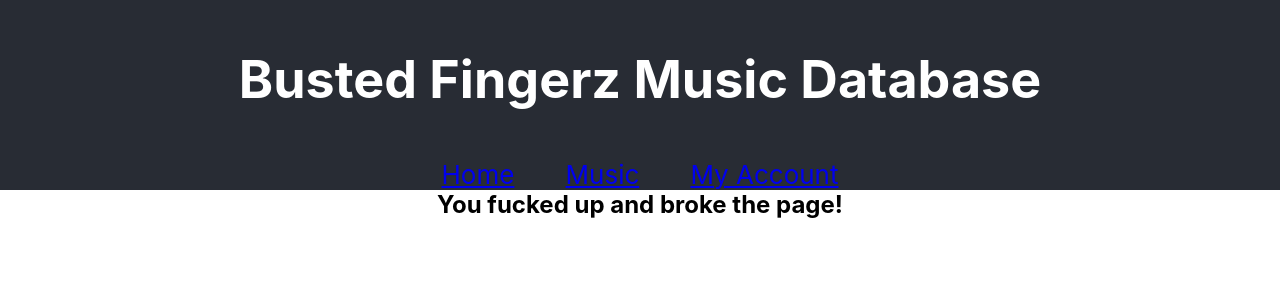
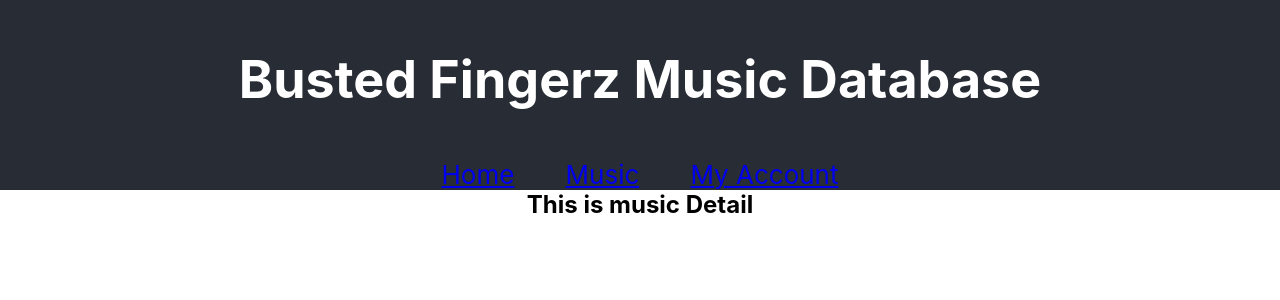
Before and after one commit to SimonSchoetz/music-db-server-from-scratch, a React (Create React App) app in the folder client/: page /music/1 in a window 1280 px wide. Shown: the top 300 px of the page. Built offline with nearby package versions, Linux system fonts and the light colour scheme; no server answers.

Commit message:
Add MusicDetail.js and make use of getMusicByID function

```diff
--- a/client/src/App.js
+++ b/client/src/App.js
@@ -5,6 +5,7 @@ import AccountManager from "./AccountManager";
 import MusicList from "./MusicList";
 import Home from "./Home";
 import MusicInputForm from './MusicInputForm';
+import MusicDetail from './MusicDetail';
 import LogIn from './LogIn';
 import SignUp from './SignUp';
 import Error from "./Error404";
@@ -32,6 +33,7 @@ function App() {
         <Route exact path="/music" component={MusicList} />
         <Route exact path="/user" component={AccountManager} />
         <Route exact path="/music/post" component={MusicInputForm} />
+        <Route exact path="/music/:id" component={MusicDetail} />
         <Route exact path="/user/login" component={LogIn} />
         <Route exact path="/user/signup" component={SignUp} />
         <Route component={Error} />
--- /dev/null
+++ b/client/src/MusicDetail.js
@@ -0,0 +1,19 @@
+import React, { useState, useEffect } from 'react'
+
+export default function MusicDetail(props) {
+    const [musicData, setMusicData] = useState([]);
+    const param = props.match.params.id
+
+    useEffect(() => {
+        fetch(`http://localhost:3000/music/${param}`)
+            .then(res => res.json())
+            .then(data => setMusicData(data.music))
+    }, [])
+
+    console.log(musicData)
+    return (
+        <div>
+            <h2>This is music Detail</h2>
+        </div>
+    )
+}
--- a/client/src/MusicList.js
+++ b/client/src/MusicList.js
@@ -22,14 +22,14 @@ export default function MusicList() {
 
             <li key={i}>
                 <ul className="music-list">
-                    <li>{el.title/*Make it link to lead to details*/}</li>
+                    <li><Link to={`music/${el._id}`}>{el.title}</Link></li>
                     <li>{el.artist}</li>
                     <li>{el.album}</li>
                     <li>{el.label}</li>
                     <li>{el.release.substring(0, 10)}</li>
                     <li><input className="check-delete" name={el._id} type="checkbox" onChange={handleIDs}></input></li>
                 </ul>
-            </li >
+            </li>
         ));
     };
     //Add ID's to array which will get passed to DeleteMusic by the Delete Checked button
```
